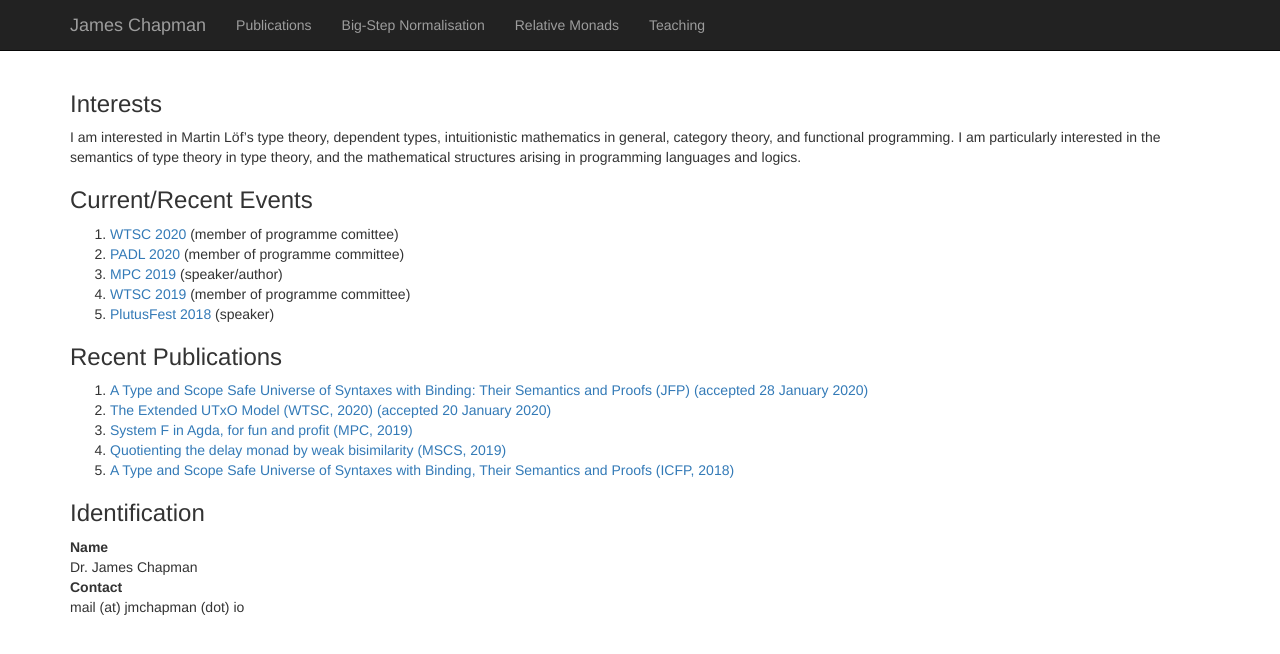
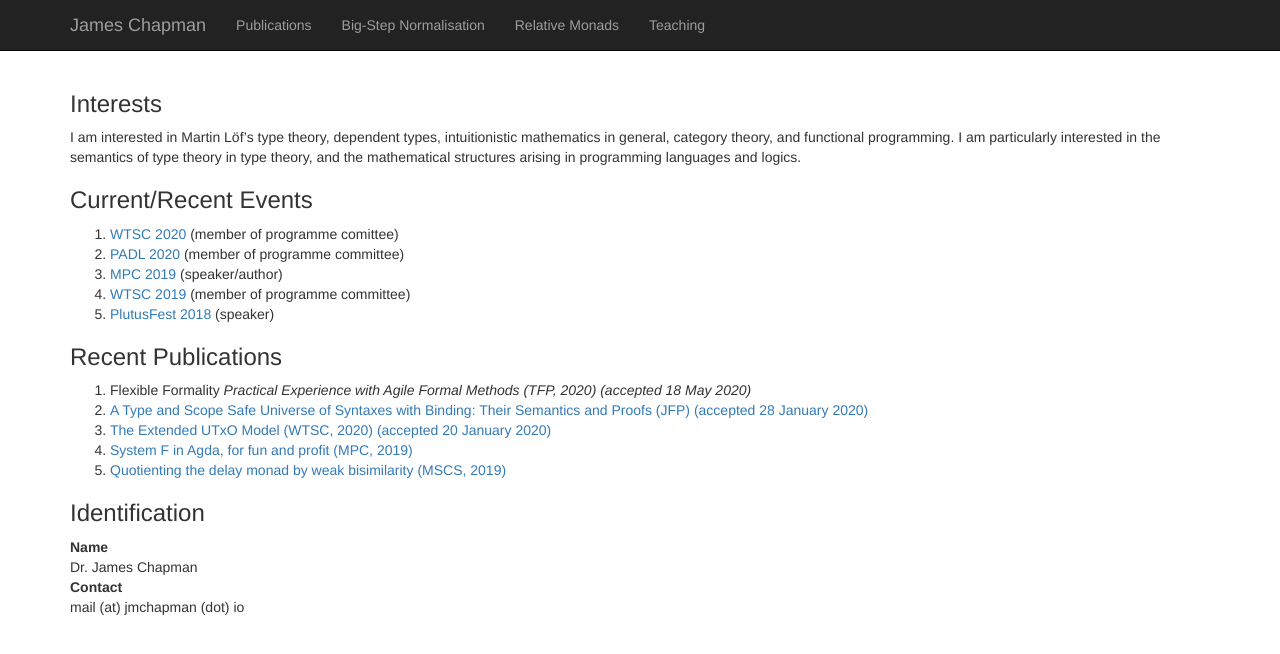
Before and after one commit to jmchapman/jmchapman.github.io, a Jekyll site: the page built from index.html, in a window 1280 px wide. Shown: the top 654 px of the page. Built offline with Jekyll 4.4.1, drawn with Linux system fonts in a browser that asks for light colours; nearby versions of some CDN libraries.

Commit message:
Update index.html

```diff
--- a/index.html
+++ b/index.html
@@ -25,6 +25,7 @@ title: James Chapman
   <article>
     <h3>Recent Publications</h3>
     <ol>
+      <li>Flexible Formality <i>Practical Experience with Agile Formal Methods (TFP, 2020) (accepted 18 May 2020)</i>
       <li><a href="Publications.html#AACMM">
 	      A Type and Scope Safe Universe of Syntaxes with Binding: Their Semantics and Proofs (JFP) (accepted 28 January 2020)</a></li>
       <li><a href="Publications.html#eutxo">
@@ -33,8 +34,6 @@ title: James Chapman
 	      System F in Agda, for fun and profit (MPC, 2019)</a></li>
       <li><a href="Publications.html#quotdelaymscs">
 	      Quotienting the delay monad by weak bisimilarity (MSCS, 2019)</a></li>
-      <li><a href="Publications.html#rsemkituniv">
-	      A Type and Scope Safe Universe of Syntaxes with Binding, Their Semantics and Proofs (ICFP, 2018)</a></li>
     </ol>
   </article>
   <article>
```
